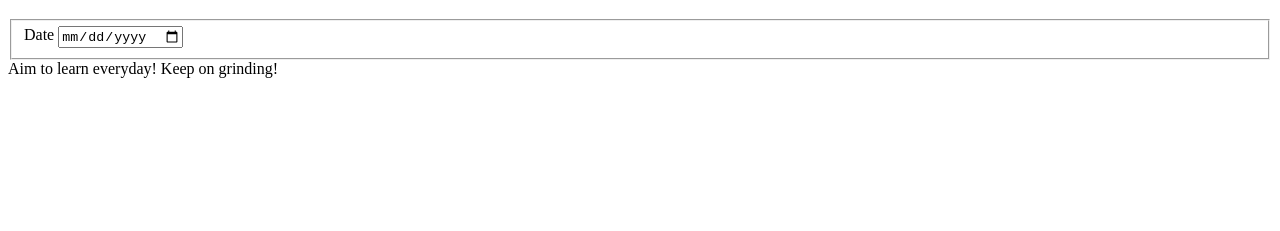
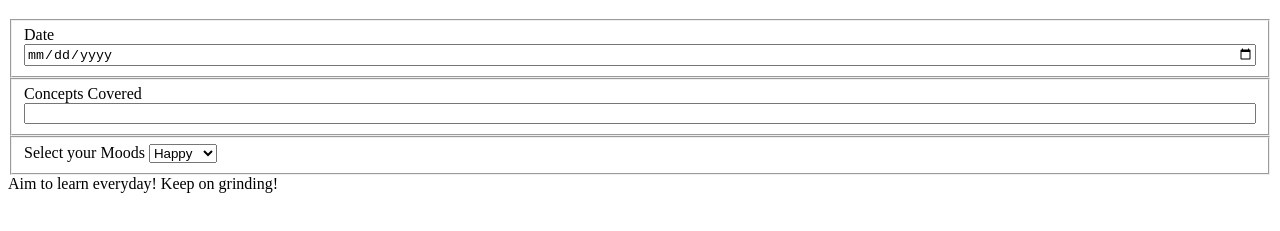
Before and after one commit to GiovanniGith/daily-journal, a plain HTML site: page index.html in a window 1280 px wide. Shown: the part 87-318 px from the top of the page. Drawn offline with Linux system fonts and the light colour scheme.

Commit message:
added information to all drop down menus

```diff
--- a/index.html
+++ b/index.html
@@ -1,22 +1,44 @@
 <!DOCTYPE html>
 <html lang="en">
-<head>
-    <meta charset="UTF-8">
-    <meta http-equiv="X-UA-Compatible" content="IE=edge">
-    <meta name="viewport" content="width=device-width, initial-scale=1.0">
+  <head>
+    <meta charset="UTF-8" />
+    <meta http-equiv="X-UA-Compatible" content="IE=edge" />
+    <meta name="viewport" content="width=device-width, initial-scale=1.0" />
     <title>Daily Journal</title>
-    <link rel="stylesheet" href="styles/main.css">
-</head>
-<body>
-    <header> Giovanni's Journal</header>
+    <link rel="stylesheet" href="styles/main.css" />
+  </head>
+  <body>
+    <header>Giovanni's Journal</header>
     <main id="container">
-        <h1 class=" headerText">Daily Log</h1>
-        <fieldset>
-            <label for="entryDate">Date</label>
-            <input type="date" name="entryDate" id="entryDateInput" class="entryForm_date">
+      <h1 class="headerText">Daily Log</h1>
+      <fieldset class="inputFieldset">
+        <label for="entryDate">Date</label>
+        <input
+          type="date"
+          name="entryDate"
+          id="entryDateInput"
+          class="entryForm_date"
+        />
+      </fieldset>
+      <fieldset class="inputFieldset">
+        <label for="conceptsCovered"> Concepts Covered</label>
+        <input
+          type="text"
+          name="conceptsCovered"
+          id="conceptsCoveredInput"
+          class="entryForm_conceptsCovered"
+        />
+      </fieldset>
+      <fieldset>
+          <label for="moodSelect"> Select your Moods</label>
+          <select>
+              <option>Happy</option>
+              <option>Sad</option>
+              <option>Uneasy</option>
+
+          </select>
         </fieldset>
-
     </main>
     <footer>Aim to learn everyday! Keep on grinding!</footer>
-</body>
+  </body>
 </html>
--- a/styles/main.css
+++ b/styles/main.css
@@ -0,0 +1,10 @@
+#container{
+    display:flex;
+    flex-direction: column;
+
+}
+
+.inputFieldset {
+    display: flex;
+    flex-direction: column;
+}
```
